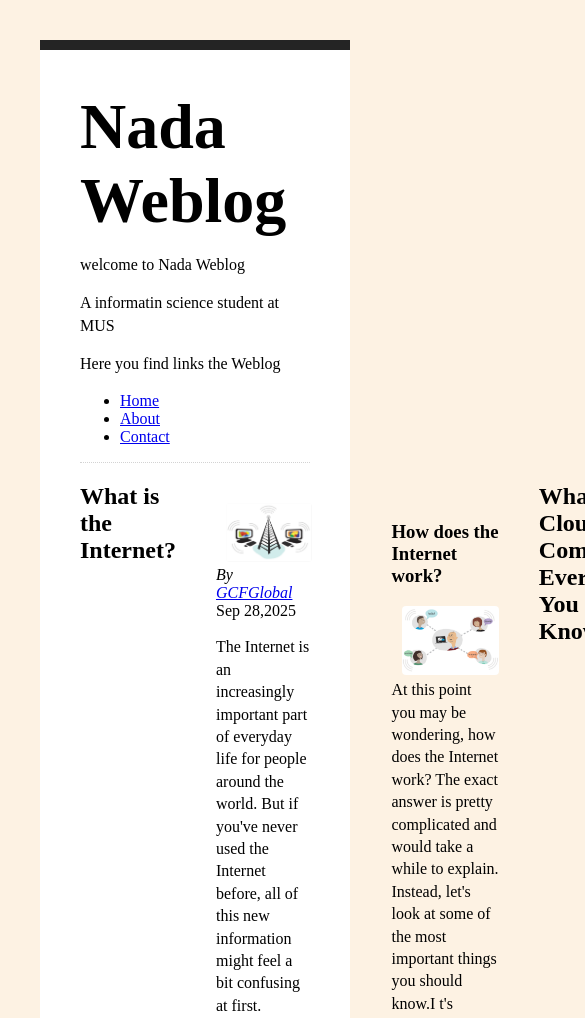
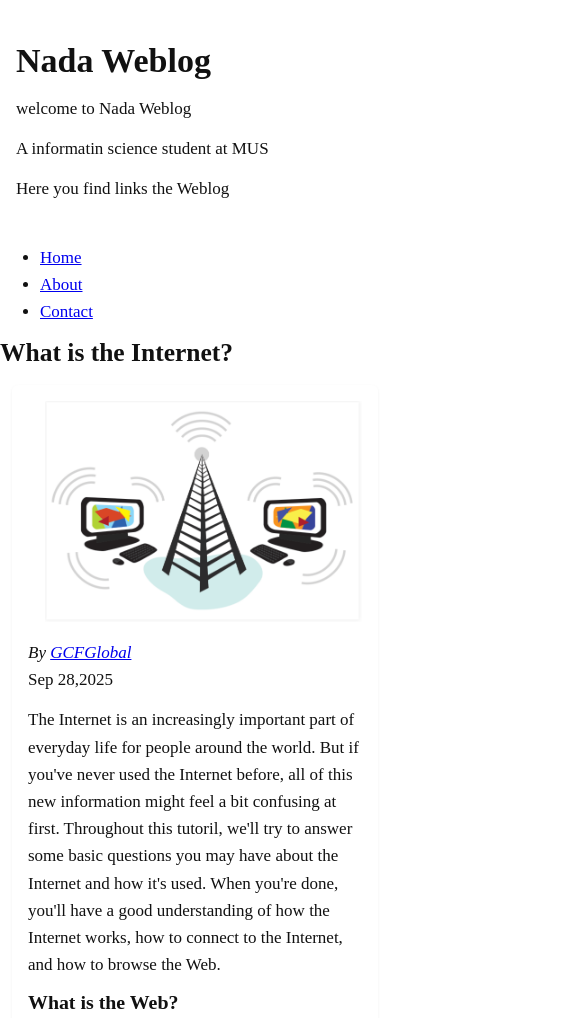
Before and after one commit to nada-y/mi349_blog, a plain HTML site: page index.html in a window 390 px wide. Shown: the top 1018 px of the page, 585 px wide, since content can reach past the window. Drawn offline with Linux system fonts and the light colour scheme.

Commit message:
adding esponsive design rules

```diff
--- a/style.css
+++ b/style.css
@@ -1,88 +1,151 @@
-html {
-
- background-color: rgb(253, 242, 227);
+/* 1) Global hardening */
+*,
+*::before,
+*::after {
+  box-sizing: border-box;
 }
 
 
-body{
-
-  font-family: 'Times New Roman', Times, serif;
-  margin: 40px;
-  padding: 40px;
-  color: black;
-  border-top: 10px solid #242424;
-  background: #fff;
-}
-
-.sticky {
-
-  position: sticky;
-  top: 0;
-}
-
-h1 {
-
-  font-size: 4em;
-  margin: 0;
-}
-
-p {
-
-  line-height: 1.4em;
-}
-
-section{
-
-  display: flex;
-
-
-}
-
-article {
-
-  padding: 20px;
-  margin: 20px;
-}
-
-article:nth-of-type(1){
-  flex: 1;
-}
-
-article:nth-of-type(2){
-  flex: 4;
-}
-
-article:nth-of-type(3){
-  flex: 4;
+body {
+  max-width: 72rem;
+  margin-inline: auto;
+  line-height: 1.6;
+  font-size: 1rem;
+  color: #111;
+  background-color: #fff;
 }
 
 
-img {
-  width: 300px;
+img,
+video,
+iframe {
+  display: block;
   max-width: 100%;
+  width: 100%;
   height: auto;
-  border-radius: 4px;
 }
 
 
-.img-container{
-
-  float: right;
-  margin-left: 10px;
-
-
+article, section {
+  overflow-wrap: break-word;
+  word-break: break-word;
 }
 
 
-
-#blog {
-
-  border-top: 1px dotted lightgray;
-
+article {
+  background: #fff;
+  border-radius: 6px;
+  box-shadow: 0 1px 3px rgba(0,0,0,.06);
 }
 
-.blog-post {
 
-  border-bottom: 1px dotted lightgray;
+a:focus-visible {
+  outline: 3px solid #011936;
+  outline-offset: 2px;
+}
 
+
+h1, h2, h3 {
+  line-height: 1.2;
+  margin-block: 0.5em 0.4em;
 }
+p, ul, ol {
+  margin-block: 0.75em;
+}
+
+
+.img-container {
+  margin: 0 0 1rem 1rem;
+}
+
+
+@media screen and (max-width: 600px) {
+
+
+  section {
+    display: block;
+  }
+
+
+  article {
+    margin: 16px 12px;
+    padding: 16px;
+  }
+
+
+  html { font-size: 17px; }
+  h1 { font-size: 2rem; }
+  p  { font-size: 1rem; }
+
+
+    float: none;
+    margin: 0 0 12px 0;
+  }
+
+
+  header {
+    padding: 16px;
+  }
+  header nav ul {
+    list-style: none;
+    padding: 0;
+    margin: 8px 0 0;
+  }
+  header nav li {
+    display: block;
+    border-top: 1px solid #e5e5e5;
+    padding: 10px 0;
+  }
+
+
+  .sticky {
+    top: 0;
+    z-index: 10;
+  }
+}
+
+
+@media screen and (min-width: 601px) and (max-width: 900px) {
+
+  section {
+    display: flex;
+    gap: 16px;
+    flex-wrap: wrap;
+
+  article {
+    flex: 1 1 calc(50% - 16px);
+    margin: 12px;
+    padding: 18px;
+  }
+
+
+  .img-container {
+    float: right;
+    max-width: 50%;
+    margin-left: 12px;
+    margin-bottom: 8px;
+  }
+
+
+  h1 { font-size: 2.6rem; }
+  p  { font-size: 1.05rem; }
+}
+
+
+@media screen and (min-width: 901px) {
+
+
+  section {
+    display: flex;
+    gap: 20px;
+  }
+
+  article:nth-of-type(1){ flex: 1; }
+  article:nth-of-type(2){ flex: 4; }
+  article:nth-of-type(3){ flex: 4; }
+
+  h1 { font-size: 3.2rem; }
+
+
+#blog { border-top: 1px dotted #d6d6d6; }
+.blog-post { border-bottom: 1px dotted #d6d6d6; padding-bottom: 1rem; }
```
